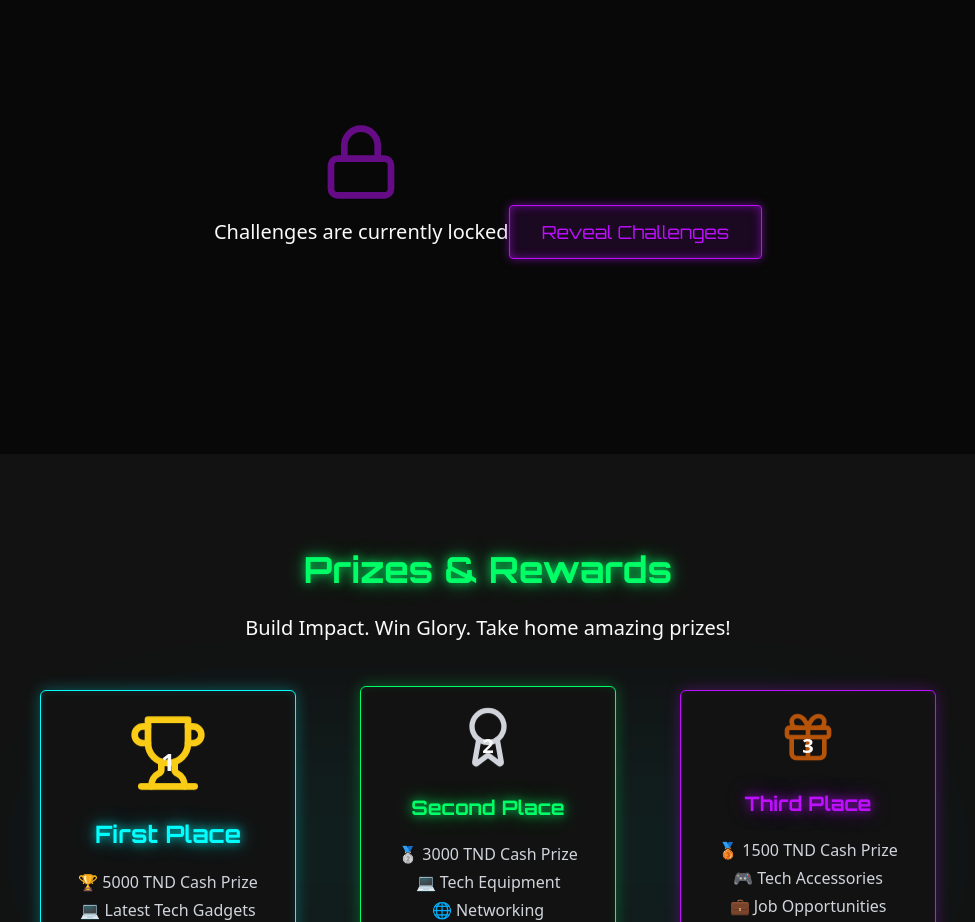
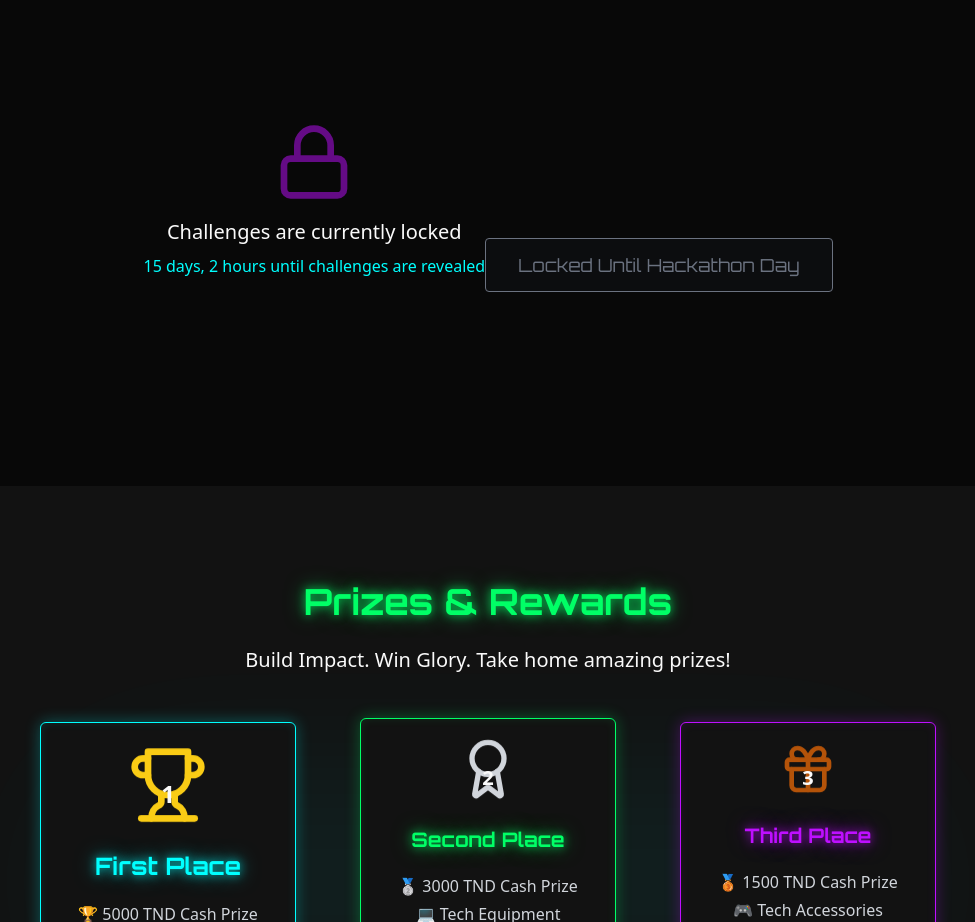
Before and after one commit to maryemchk/impact-v1-site, a React (Vite) app: page / in a window 1280 px wide. Shown: the part 3540-4462 px from the top of the page, without its empty margins (152-1127 px from the left). Built offline with nearby package versions, Linux system fonts and the light colour scheme.

Commit message:
Refactor: Hide challenges until event day
Challenges are now hidden until the day of the hackathon.

```diff
--- a/src/components/HackathonChallenges.tsx
+++ b/src/components/HackathonChallenges.tsx
@@ -1,5 +1,5 @@
 
-import React, { useState } from 'react';
+import React, { useState, useEffect } from 'react';
 import { useToast } from "@/hooks/use-toast";
 import {
   Lock, Unlock, Cpu, Cloud, HardDrive,
@@ -93,9 +93,52 @@ const challenges: Challenge[] = [
 
 const HackathonChallenges = () => {
   const [revealed, setRevealed] = useState(false);
+  const [canReveal, setCanReveal] = useState(false);
+  const [countdown, setCountdown] = useState<string>('');
   const { toast } = useToast();
 
+  // Check if the current date is April 20, 2025 (day of the hackathon)
+  useEffect(() => {
+    const checkDate = () => {
+      const now = new Date();
+      const hackathonDate = new Date(2025, 3, 20); // April 20, 2025 (month is 0-indexed)
+
+      // Set canReveal to true if it's the day of the hackathon
+      const isHackathonDay = now.getFullYear() === hackathonDate.getFullYear() &&
+                             now.getMonth() === hackathonDate.getMonth() &&
+                             now.getDate() === hackathonDate.getDate();
+
+      setCanReveal(isHackathonDay);
+
+      // Calculate and format countdown if it's not the hackathon day yet
+      if (!isHackathonDay && hackathonDate > now) {
+        const diffTime = hackathonDate.getTime() - now.getTime();
+        const diffDays = Math.floor(diffTime / (1000 * 60 * 60 * 24));
+        const diffHours = Math.floor((diffTime % (1000 * 60 * 60 * 24)) / (1000 * 60 * 60));
+
+        setCountdown(`${diffDays} days, ${diffHours} hours until challenges are revealed`);
+      } else if (hackathonDate < now) {
+        setCountdown('Hackathon has ended');
+      }
+    };
+
+    checkDate();
+    // Update the countdown every hour
+    const interval = setInterval(checkDate, 1000 * 60 * 60);
+
+    return () => clearInterval(interval);
+  }, []);
+
   const handleReveal = () => {
+    if (!canReveal) {
+      toast({
+        title: "Cannot Reveal Yet",
+        description: "Challenges will be revealed on April 20, 2025 (Hackathon Day).",
+        variant: "destructive",
+      });
+      return;
+    }
+
     // Play unlock sound
     const audio = new Audio('/unlock-sound.mp3');
     audio.volume = 0.3;
@@ -125,16 +168,23 @@ const HackathonChallenges = () => {
             <div className="inline-block mb-8">
               <Lock className="h-20 w-20 text-cyber-purple animate-pulse mx-auto" />
               <p className="mt-4 text-xl">Challenges are currently locked</p>
+              {!canReveal && countdown && (
+                <p className="mt-2 text-cyber-blue">{countdown}</p>
+              )}
             </div>
 
             <button
               onClick={handleReveal}
-              className="cyber-btn rounded-sm text-lg bg-cyber-purple bg-opacity-10 border-cyber-purple text-cyber-purple"
+              className={`cyber-btn rounded-sm text-lg ${canReveal
+                ? 'bg-cyber-purple bg-opacity-10 border-cyber-purple text-cyber-purple'
+                : 'bg-gray-700 bg-opacity-10 border-gray-500 text-gray-500 cursor-not-allowed'}`}
               style={{
-                boxShadow: "0 0 10px rgba(190, 15, 255, 0.5), inset 0 0 10px rgba(190, 15, 255, 0.5)"
+                boxShadow: canReveal
+                  ? "0 0 10px rgba(190, 15, 255, 0.5), inset 0 0 10px rgba(190, 15, 255, 0.5)"
+                  : "none"
               }}
             >
-              Reveal Challenges
+              {canReveal ? "Reveal Challenges" : "Locked Until Hackathon Day"}
             </button>
           </div>
         ) : (
```
